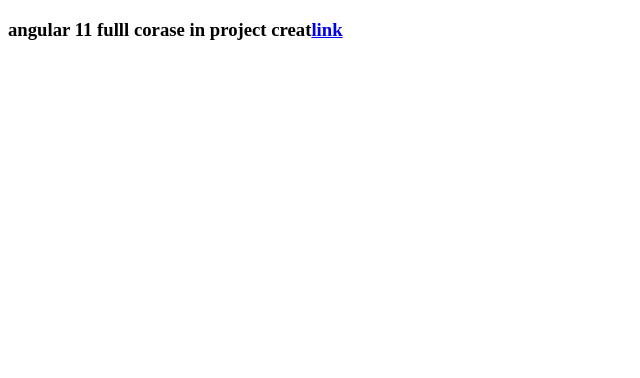
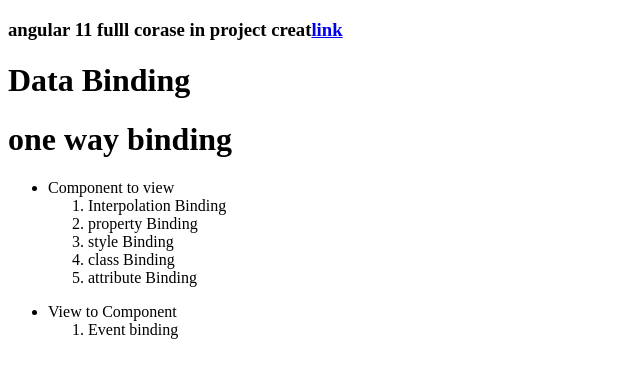
Before and after one commit to Gyanendra777/angular, an Angular app: page / in a window 1280 px wide. Shown: the top 378 px of the page, without its empty margins (0-640 px from the left). Built offline with nearby package versions, Linux system fonts and the light colour scheme.

Commit message:
data binding ke bar me btaya gya h

```diff
--- a/src/app/app.component.html
+++ b/src/app/app.component.html
@@ -1,2 +1,12 @@
 
-<h3>angular 11 fulll corase in project creat<a href="https://www.youtube.com/watch?v=m1F7Tlm0-cY&list=PL_qizAfcpJ-PQsBV9ZWDQKXmwsJSJP3dJ">link</a></h3>
+<h3>angular 11 fulll corase in project creat<a href="https://youtu.be/5INlwjFllcc">link</a></h3>
+
+
+<h1>Data Binding</h1>
+<h1>one way binding</h1>
+<ul *ngFor="let group of contrydetale">
+<li>{{group.contry}}</li>
+<ol >
+<li *ngFor='let pepole of group.pepole'>{{pepole.name}}</li>
+</ol>
+</ul>
--- a/src/app/app.component.ts
+++ b/src/app/app.component.ts
@@ -7,4 +7,35 @@
 })
 export class AppComponent {
   title = 'angular';
+  contrydetale:any[]=[
+    {
+      'contry':'Component to view',
+      'pepole':[
+        {
+          'name':'Interpolation Binding'
+        },
+        {
+          'name':'property Binding'
+        },
+        {
+          'name':'style Binding'
+        },
+        {
+          'name':'class Binding'
+        },
+        {
+          'name':'attribute Binding'
+        },
+      ]
+    },
+    {
+      'contry':'View to Component',
+      'pepole':[
+        {
+          'name':'Event binding'
+        }
+
+      ]
+    }
+  ]
 }
```
